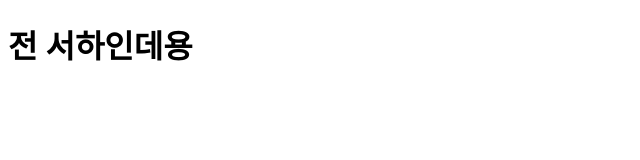
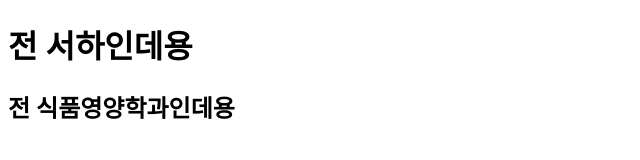
Before and after one commit to jeonseoha/OFF-SeeN, a plain HTML site: page index.html in a window 1280 px wide. Shown: the whole page, without its empty margins (0-640 px from the left). Drawn offline with Linux system fonts and the light colour scheme.

Commit message:
커밋 메시지

```diff
--- a/index.html
+++ b/index.html
@@ -7,5 +7,6 @@
 </head>
 <body>
     <h1>전 서하인데용</h1>
+    <h2>전 식품영양학과인데용</h2>
 </body>
 </html>
```
